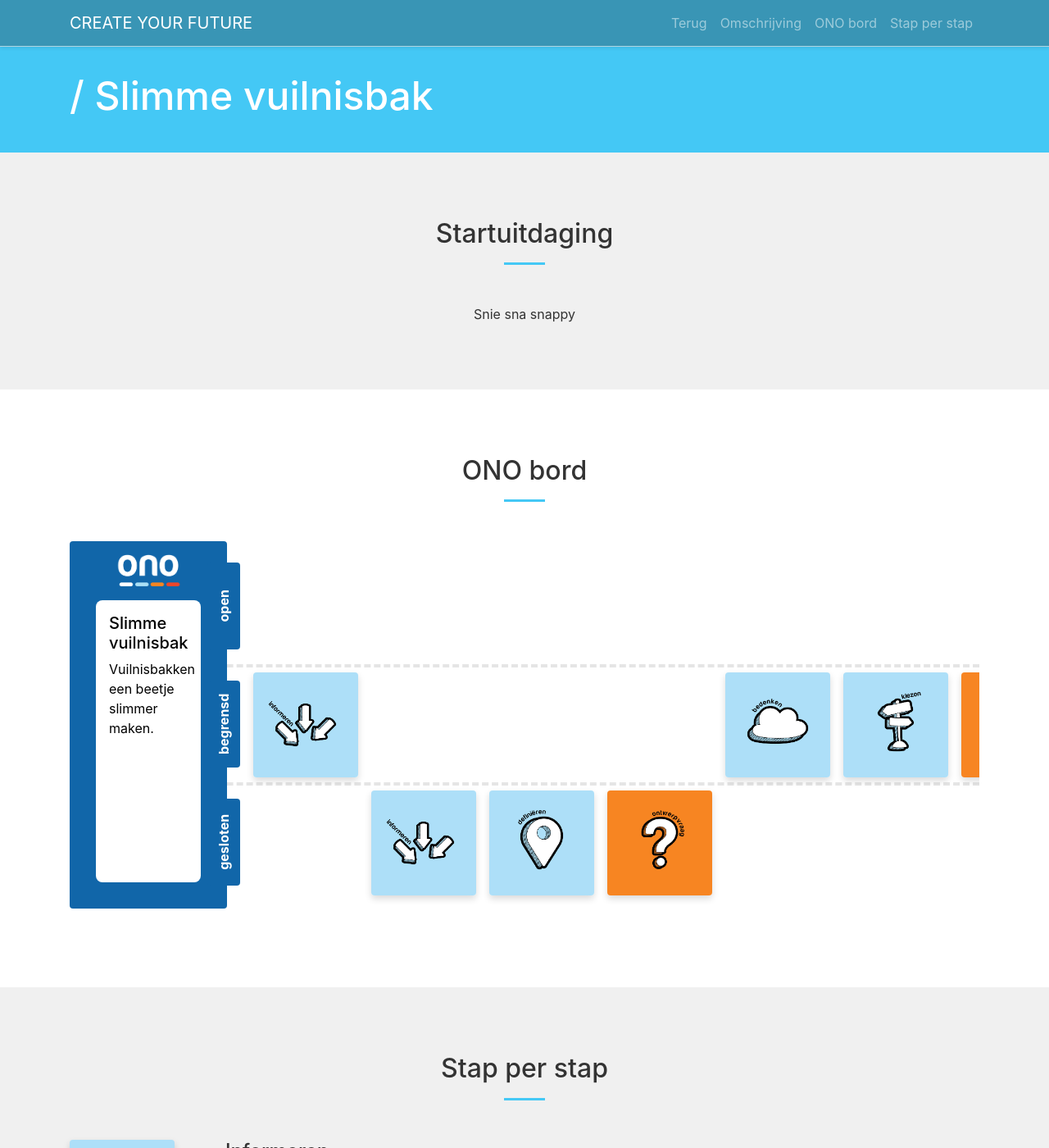
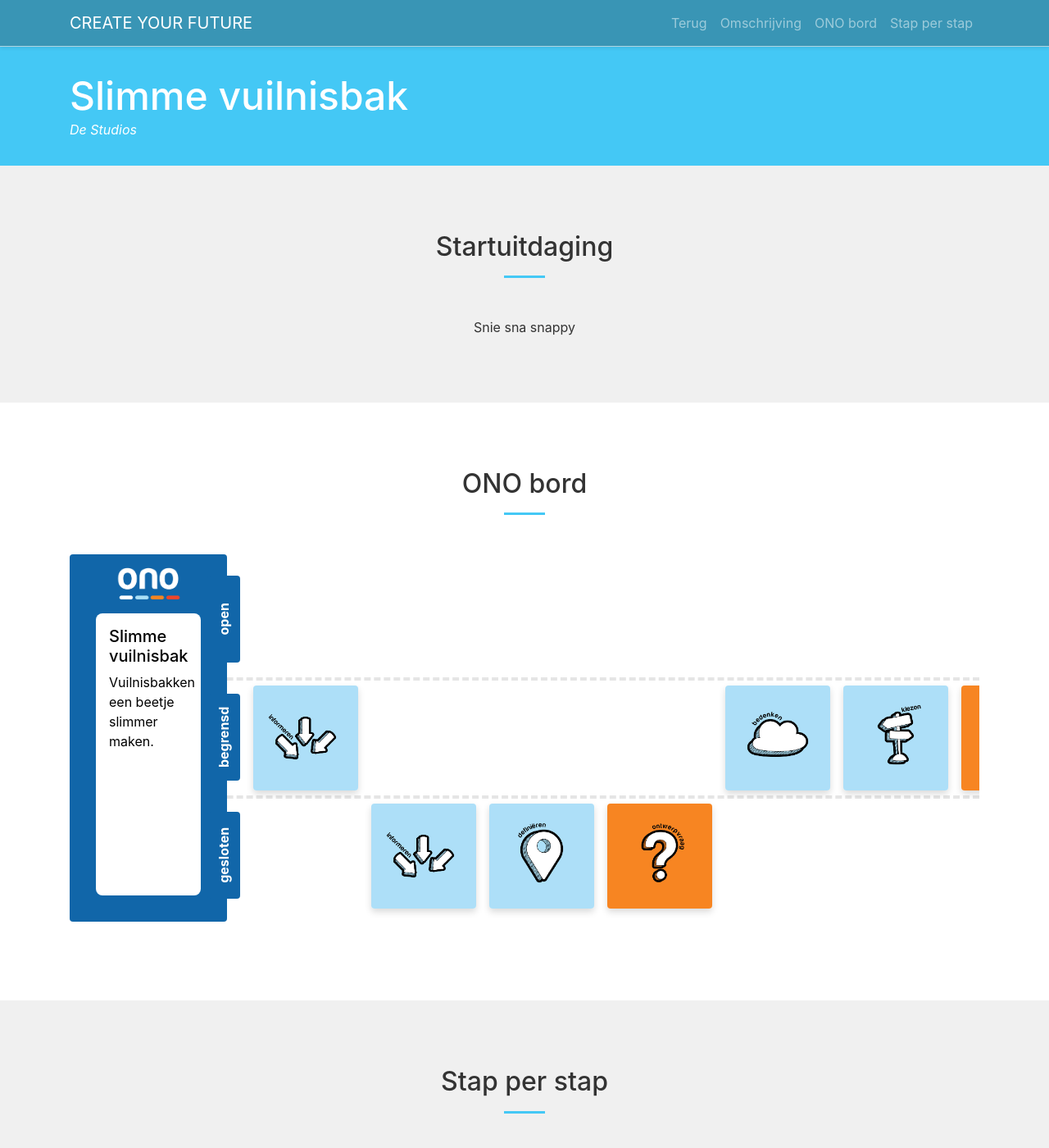
Before and after one commit to huysentruitw/create-your-future-website, a Jekyll site: the page built from src/_trajecten/slimme-vuilnisbak.html, in a window 1280 px wide and 1400 px high. Shown: the whole window at 82% size. Built offline with Jekyll 4.4.1, drawn with Linux system fonts in a browser that asks for light colours.

Commit message:
Add school as subtitle

```diff
--- a/src/_sass/trajecten.scss
+++ b/src/_sass/trajecten.scss
@@ -4,6 +4,16 @@ header {
     background-color: $primary-color;
 
     padding: 5.5rem 0 2rem 0;
+
+    h1 {
+      padding-bottom: 0;
+      margin-bottom: 0;
+    }
+
+    & .subtitle {
+      font-size: 16px;
+      font-style: italic;
+    }
   }
 
 }
--- a/src/_trajecten/slimme-vuilnisbak.html
+++ b/src/_trajecten/slimme-vuilnisbak.html
@@ -67,7 +67,8 @@ ono:
   <div class="header-content container">
     <div class="row">
       <div class="col-lg-12">
-        <h1>/ Slimme vuilnisbak</h1>
+        <h1>Slimme vuilnisbak</h1>
+        <div class="subtitle">De Studios</div>
       </div>
     </div>
   </div>
```
